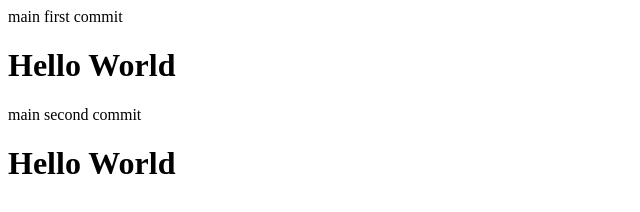
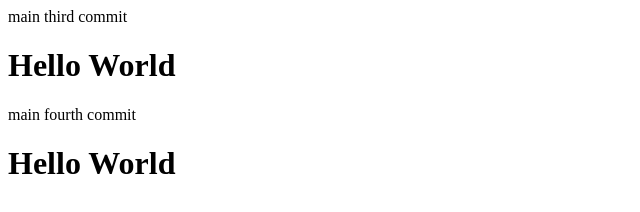
Before and after one commit to jzunoi/HelloWorld1, a plain HTML site: page index.html in a window 1280 px wide. Shown: the full height of the page, 0-640 px from the left. Drawn offline with Linux system fonts and the light colour scheme.

Commit message:
second commit

```diff
--- a/index.html
+++ b/index.html
@@ -4,10 +4,10 @@
     </head>
 
     <body>
-        main first commit
+        main third commit
         <h1>Hello World</h1>
 
-        main second commit
+        main fourth commit
         <h1>Hello World</h1>
     </body>
 </html>
```
